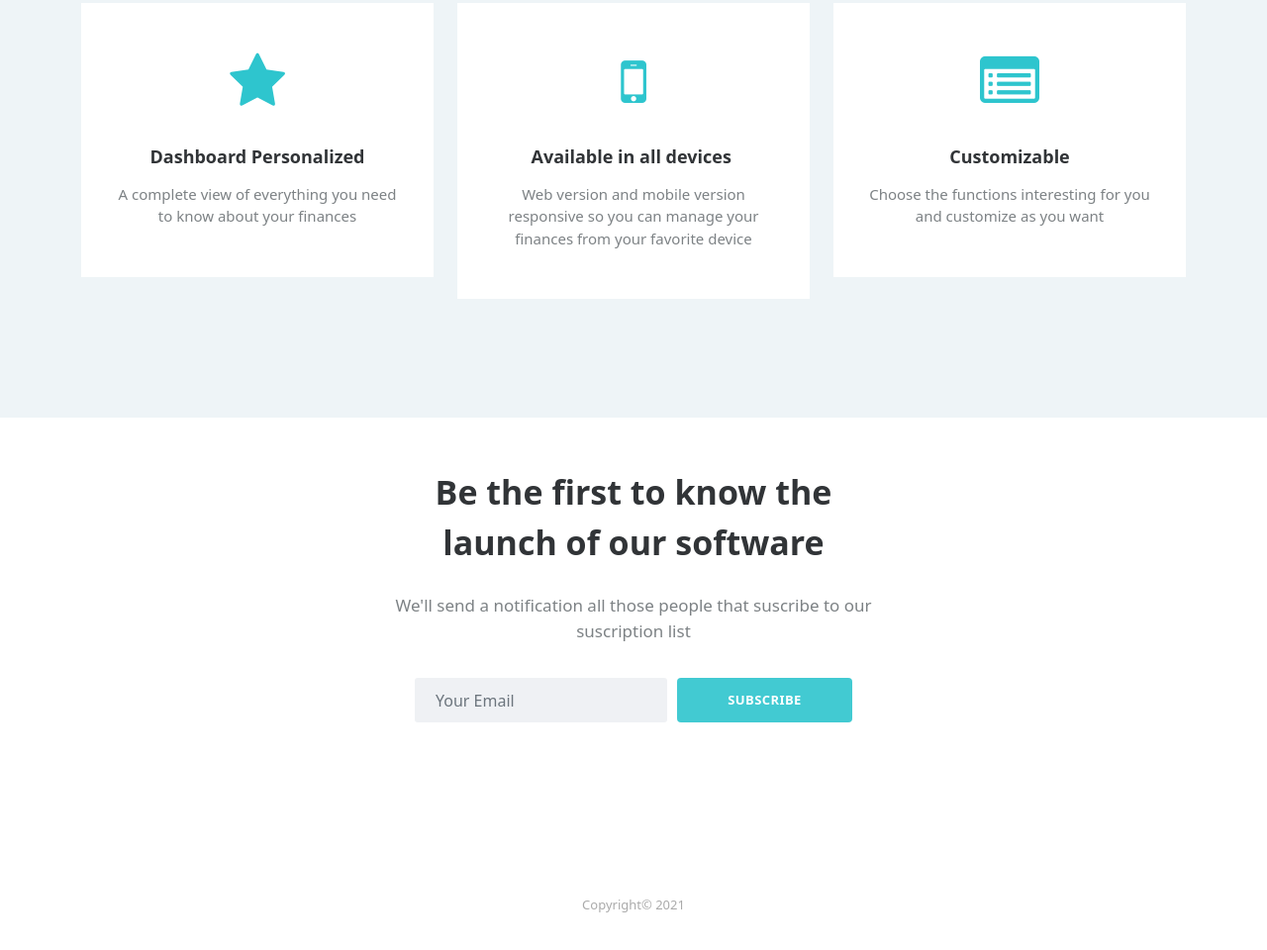
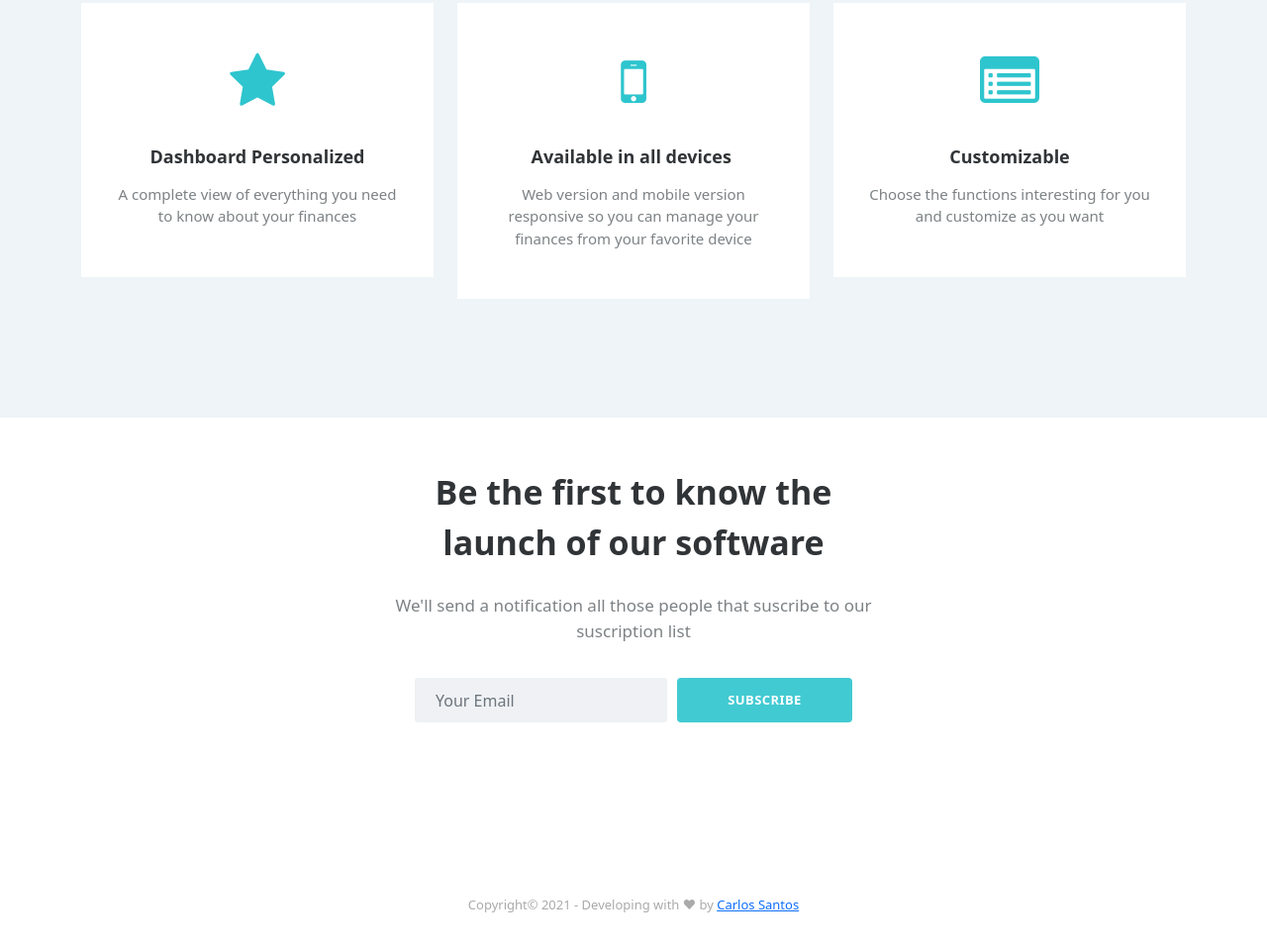
Before and after one commit to CarlosSantos0/FinanceApp-Landing, a plain HTML site: page index.html in a window 1280 px wide. Shown: the part 945-1905 px from the top of the page at 99% size. Drawn offline with nearby package versions, Linux system fonts and the light colour scheme.

Commit message:
Update index.html

```diff
--- a/index.html
+++ b/index.html
@@ -83,7 +83,7 @@
         <ul class="list-inline">
             <li class="list-inline-item"><a href="#"></a></li>
         </ul>
-        <p class="copyright">Copyright© 2021</p>
+        <p class="copyright">Copyright© 2021 - Developing with &hearts; by <a href="https://carlossantos.tech/" target="blank">Carlos Santos</a> </p>
     </footer>
     <script src="https://cdnjs.cloudflare.com/ajax/libs/twitter-bootstrap/5.0.0-beta3/js/bootstrap.bundle.min.js"></script>
     <script src="assets/js/bs-init.js"></script>
```
